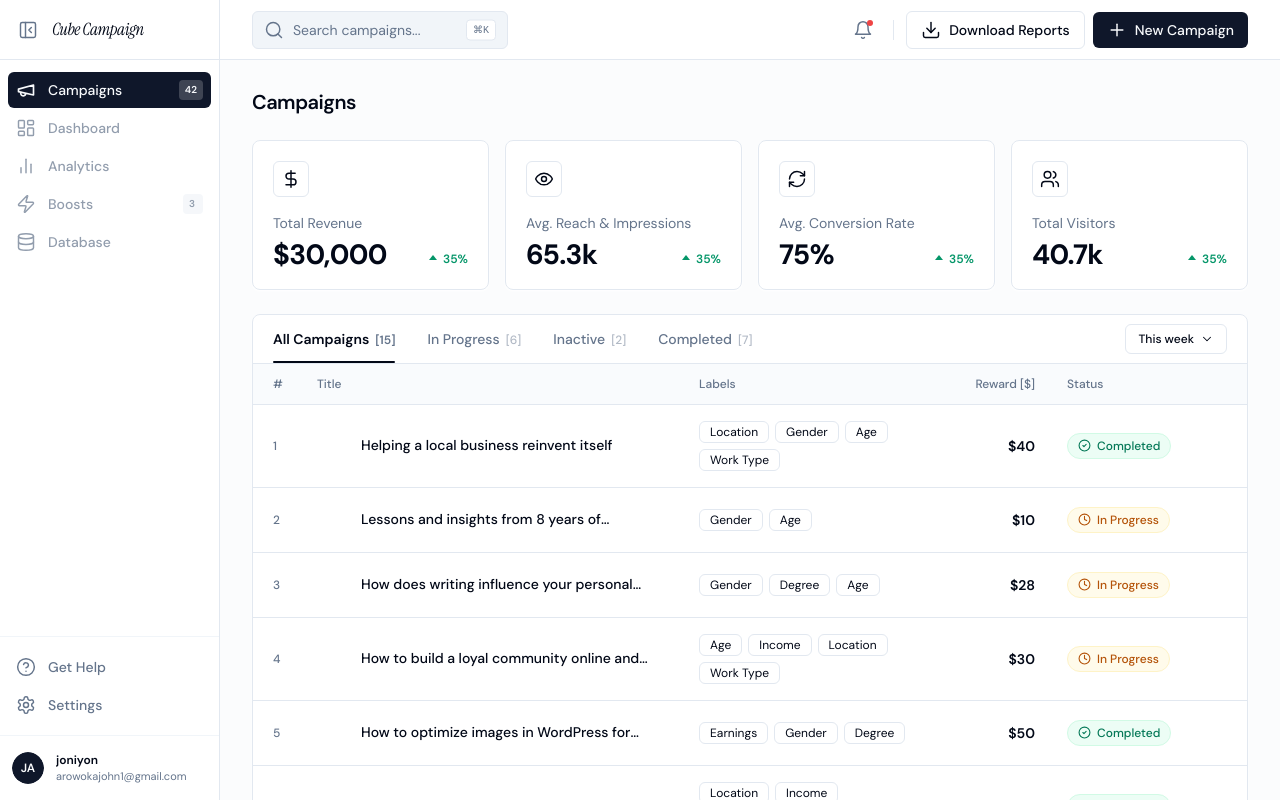
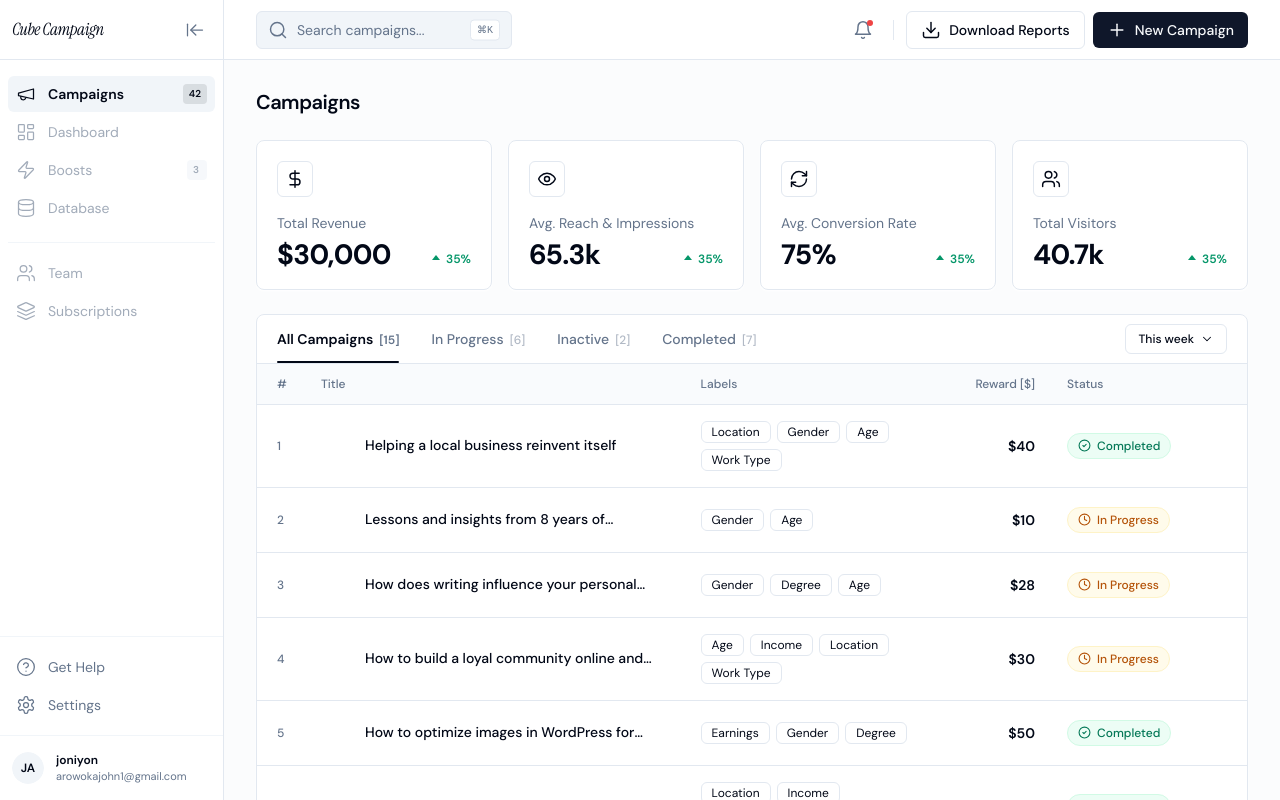
Before and after one commit to joniyon/Project-A-, a Next.js app: page /campaigns in a window 1280 px wide. Built offline with nearby package versions, Linux system fonts and the light colour scheme.

Commit message:
update sidebar

```diff
--- a/components/layout/Sidebar.tsx
+++ b/components/layout/Sidebar.tsx
@@ -6,13 +6,14 @@ import { useState } from "react";
 import {
   LayoutDashboard,
   Megaphone,
-  BarChart2,
   Zap,
   Database,
   HelpCircle,
   Settings,
-  PanelLeftClose,
-  PanelLeftOpen,
+  Users,
+  Layers,
+  ArrowLeftToLine,
+  ArrowRightToLine,
 } from "lucide-react";
 import {
   Tooltip,
@@ -29,101 +30,75 @@ import { cn } from "@/lib/utils";
 /* Nav config                                                           */
 /* ------------------------------------------------------------------ */
 
-const navItems = [
-  { href: "/campaigns", label: "Campaigns", icon: Megaphone,       badge: "42", active: true  },
-  { href: null,         label: "Dashboard", icon: LayoutDashboard, badge: null,  active: false },
-  { href: null,         label: "Analytics", icon: BarChart2,       badge: null,  active: false },
-  { href: null,         label: "Boosts",    icon: Zap,             badge: "3",   active: false },
-  { href: null,         label: "Database",  icon: Database,        badge: null,  active: false },
+const mainNav = [
+  { href: "/campaigns", label: "Campaigns", icon: Megaphone,       badge: "42", clickable: true  },
+  { href: null,         label: "Dashboard", icon: LayoutDashboard, badge: null,  clickable: false },
+  { href: null,         label: "Boosts",    icon: Zap,             badge: "3",   clickable: false },
+  { href: null,         label: "Database",  icon: Database,        badge: null,  clickable: false },
 ];
 
-const bottomItems = [
-  { href: null, label: "Get Help", icon: HelpCircle },
-  { href: null, label: "Settings", icon: Settings },
+const secondaryNav = [
+  { href: null, label: "Team",          icon: Users,  badge: null, clickable: false },
+  { href: null, label: "Subscriptions", icon: Layers, badge: null, clickable: false },
+];
+
+const bottomNav = [
+  { label: "Get Help", icon: HelpCircle },
+  { label: "Settings", icon: Settings   },
 ];
 
 /* ------------------------------------------------------------------ */
-/* Component                                                            */
+/* NavItem — shared row renderer                                        */
 /* ------------------------------------------------------------------ */
 
-export default function Sidebar() {
-  const pathname   = usePathname();
-  const [open, setOpen] = useState(true); // true = expanded
-
-  return (
-    <TooltipProvider delayDuration={150}>
-      <aside
-        className={cn(
-          "relative flex flex-col h-full bg-background border-r border-border",
-          "transition-[width] duration-300 ease-in-out overflow-hidden",
-          open ? "w-[220px]" : "w-[56px]"
-        )}
-      >
-        {/* ── Logo row ── */}
-        <div className="flex items-center h-[60px] shrink-0 border-b border-border px-3 gap-2">
-          {/* Collapse toggle */}
-          <button
-            onClick={() => setOpen(!open)}
-            className="w-8 h-8 shrink-0 flex items-center justify-center rounded-md text-muted-foreground hover:bg-accent hover:text-accent-foreground transition-colors"
-          >
-            {open
-              ? <PanelLeftClose size={20} strokeWidth={1.75} />
-              : <PanelLeftOpen  size={20} strokeWidth={1.75} />}
-          </button>
-
-          {/* Brand name — fades out when collapsed */}
-          <span
-            className={cn(
-              "text-[17px] text-foreground tracking-tight whitespace-nowrap transition-opacity duration-200",
-              open ? "opacity-100" : "opacity-0 pointer-events-none"
-            )}
-            style={{ fontFamily: "var(--font-display)", fontStyle: "italic" }}
-          >
-            Cube Campaign
-          </span>
-        </div>
-
-        {/* ── Main nav ── */}
-        <nav className="flex-1 px-2 py-3 space-y-0.5 overflow-hidden">
-          {navItems.map(({ href, label, icon: Icon, badge }) => {
-            const isActive = href ? pathname.startsWith(href) : false;
-            const isClickable = !!href;
+function NavItem({
+  href,
+  label,
+  icon: Icon,
+  badge,
+  clickable,
+  isActive,
+  open,
+}: {
+  href: string | null;
+  label: string;
+  icon: React.ElementType;
+  badge: string | null;
+  clickable: boolean;
+  isActive: boolean;
+  open: boolean;
+}) {
+  const rowClass = cn(
+    "group flex items-center gap-3 w-full px-2 py-2 rounded-md text-sm transition-colors duration-150 select-none",
+    open ? "justify-between" : "justify-center",
+    isActive
+      ? "bg-muted text-foreground font-semibold"
+      : clickable
+        ? "text-muted-foreground hover:bg-muted/60 hover:text-foreground cursor-pointer"
+        : "text-muted-foreground hover:bg-muted/60 hover:text-foreground cursor-default opacity-60"
+  );
 
   const inner = (
-              <div
-                className={cn(
-                  "group flex items-center gap-3 px-2 py-2 rounded-md text-sm w-full",
-                  "transition-colors duration-150",
-                  open ? "justify-between" : "justify-center",
-                  isActive
-                    ? "bg-primary text-primary-foreground"
-                    : isClickable
-                      ? "text-muted-foreground hover:bg-accent hover:text-accent-foreground cursor-pointer"
-                      : "text-muted-foreground hover:bg-accent hover:text-accent-foreground cursor-default opacity-70"
-                )}
-              >
-                {/* Icon + label */}
+    <div className={rowClass}>
       <div className={cn("flex items-center gap-3", !open && "justify-center")}>
         <Icon
           size={20}
-                    strokeWidth={isActive ? 2 : 1.75}
-                    className="shrink-0"
+          strokeWidth={1.5}
+          className={cn(
+            "shrink-0 transition-colors",
+            isActive ? "text-foreground" : "text-muted-foreground group-hover:text-foreground"
+          )}
         />
-                  {open && (
-                    <span className="font-medium whitespace-nowrap leading-none">
-                      {label}
-                    </span>
-                  )}
+        {open && <span className="whitespace-nowrap leading-none">{label}</span>}
       </div>
 
-                {/* Badge */}
       {open && badge && (
         <Badge
           variant="secondary"
           className={cn(
-                      "text-[10px] font-semibold h-5 min-w-5 px-1.5 rounded",
+            "text-[10px] font-semibold h-5 min-w-[20px] px-1.5 rounded",
             isActive
-                        ? "bg-primary-foreground/20 text-primary-foreground"
+              ? "bg-foreground/10 text-foreground"
               : "bg-muted text-muted-foreground"
           )}
         >
@@ -133,66 +108,135 @@ export default function Sidebar() {
     </div>
   );
 
-            const wrapped = isClickable ? (
-              <Link key={label} href={href!} className="block w-full">
-                {inner}
-              </Link>
+  const wrapped = clickable && href ? (
+    <Link href={href} className="block w-full">{inner}</Link>
   ) : (
-              <div key={label} className="w-full">
-                {inner}
-              </div>
+    <div className="w-full">{inner}</div>
   );
 
-            /* Tooltip when collapsed */
   if (!open) {
     return (
-                <Tooltip key={label}>
+      <Tooltip>
         <TooltipTrigger asChild>{wrapped}</TooltipTrigger>
         <TooltipContent side="right">
-                    <span>{label}</span>
-                    {badge && (
-                      <span className="ml-1.5 text-muted-foreground">({badge})</span>
-                    )}
+          {label}
+          {badge && <span className="ml-1 text-muted-foreground">({badge})</span>}
         </TooltipContent>
       </Tooltip>
     );
   }
 
   return wrapped;
-          })}
+}
+
+/* ------------------------------------------------------------------ */
+/* Sidebar                                                              */
+/* ------------------------------------------------------------------ */
+
+export default function Sidebar() {
+  const pathname = usePathname();
+  const [open, setOpen]   = useState(true);
+
+  return (
+    <TooltipProvider delayDuration={150}>
+      <aside
+        className={cn(
+          "relative flex flex-col h-full bg-background border-r border-border",
+          "transition-[width] duration-300 ease-in-out overflow-hidden",
+          open ? "w-[224px]" : "w-[56px]"
+        )}
+      >
+        {/* ── Logo / toggle row ── */}
+        <div className="flex items-center h-[60px] shrink-0 border-b border-border px-3">
+          {open ? (
+            /* Expanded: logo + toggle on right */
+            <>
+              <span
+                className="flex-1 text-[17px] text-foreground tracking-tight whitespace-nowrap"
+                style={{ fontFamily: "var(--font-display)", fontStyle: "italic" }}
+              >
+                Cube Campaign
+              </span>
+              <button
+                onClick={() => setOpen(false)}
+                className="w-8 h-8 shrink-0 flex items-center justify-center rounded-md text-muted-foreground hover:bg-muted hover:text-foreground transition-colors"
+              >
+                <ArrowLeftToLine size={20} strokeWidth={1.5} />
+              </button>
+            </>
+          ) : (
+            /* Collapsed: toggle sits exactly where the logo was */
+            <Tooltip>
+              <TooltipTrigger asChild>
+                <button
+                  onClick={() => setOpen(true)}
+                  className="w-8 h-8 flex items-center justify-center rounded-md text-muted-foreground hover:bg-muted hover:text-foreground transition-colors"
+                >
+                  <ArrowRightToLine size={20} strokeWidth={1.5} />
+                </button>
+              </TooltipTrigger>
+              <TooltipContent side="right">Expand sidebar</TooltipContent>
+            </Tooltip>
+          )}
+        </div>
+
+        {/* ── Main nav ── */}
+        <nav className="px-2 pt-4 pb-2 space-y-0.5">
+          {mainNav.map((item) => (
+            <NavItem
+              key={item.label}
+              {...item}
+              isActive={item.href ? pathname.startsWith(item.href) : false}
+              open={open}
+            />
+          ))}
         </nav>
+
+        {/* ── Separator + secondary nav ── */}
+        <div className="px-2 pt-2 pb-2">
+          <Separator className="mb-3" />
+          <div className="space-y-0.5">
+            {secondaryNav.map((item) => (
+              <NavItem
+                key={item.label}
+                {...item}
+                isActive={false}
+                open={open}
+              />
+            ))}
+          </div>
+        </div>
+
+        {/* Spacer */}
+        <div className="flex-1" />
 
         <Separator />
 
         {/* ── Bottom nav ── */}
         <div className="px-2 py-3 space-y-0.5">
-          {bottomItems.map(({ label, icon: Icon }) => {
-            const inner = (
+          {bottomNav.map(({ label, icon: Icon }) => {
+            const row = (
               <div
                 className={cn(
-                  "group flex items-center gap-3 px-2 py-2 rounded-md text-sm w-full",
-                  "text-muted-foreground hover:bg-accent hover:text-accent-foreground",
-                  "cursor-default transition-colors duration-150",
+                  "flex items-center gap-3 px-2 py-2 rounded-md text-sm",
+                  "text-muted-foreground hover:bg-muted/60 hover:text-foreground",
+                  "cursor-default transition-colors w-full",
                   !open && "justify-center"
                 )}
               >
-                <Icon size={20} strokeWidth={1.75} className="shrink-0" />
-                {open && <span className="font-medium whitespace-nowrap">{label}</span>}
+                <Icon size={20} strokeWidth={1.5} className="shrink-0" />
+                {open && <span className="whitespace-nowrap">{label}</span>}
               </div>
             );
 
-            if (!open) {
-              return (
+            return !open ? (
               <Tooltip key={label}>
-                  <TooltipTrigger asChild>
-                    <div className="w-full">{inner}</div>
-                  </TooltipTrigger>
+                <TooltipTrigger asChild><div className="w-full">{row}</div></TooltipTrigger>
                 <TooltipContent side="right">{label}</TooltipContent>
               </Tooltip>
+            ) : (
+              <div key={label} className="w-full">{row}</div>
             );
-            }
-
-            return <div key={label} className="w-full">{inner}</div>;
           })}
         </div>
 
@@ -201,7 +245,7 @@ export default function Sidebar() {
         {/* ── User profile ── */}
         <div
           className={cn(
-            "flex items-center gap-3 px-3 py-4 overflow-hidden",
+            "flex items-center gap-3 px-3 py-4",
             !open && "justify-center"
           )}
         >
@@ -209,7 +253,7 @@ export default function Sidebar() {
             <TooltipTrigger asChild>
               <Avatar className="w-8 h-8 shrink-0 cursor-pointer">
                 <AvatarImage src="" />
-                <AvatarFallback className="text-xs font-semibold bg-primary text-primary-foreground">
+                <AvatarFallback className="text-xs font-semibold bg-muted text-foreground">
                   JA
                 </AvatarFallback>
               </Avatar>
```
Also changed, not shown: 2 other files (tests, documents, lock files or other folders). Lines whose indentation alone changed are shown as unchanged.
